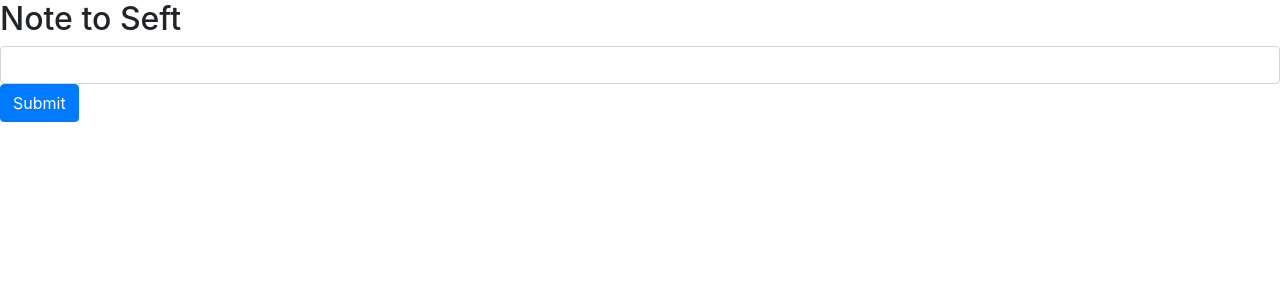
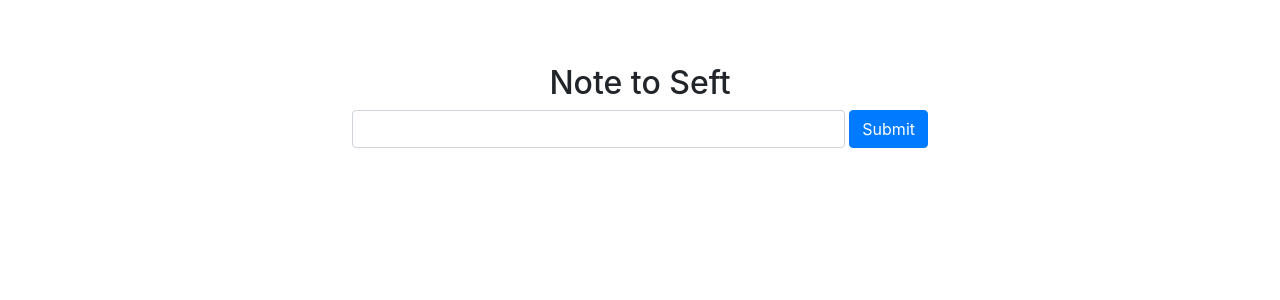
Before and after one commit to qtrangdo/React_Jest_Enzyme, a React (Create React App) app in the folder note_to_self/: page / in a window 1280 px wide. Shown: the top 300 px of the page. Built offline with nearby package versions, Linux system fonts and the light colour scheme.

Commit message:
Add styles

```diff
--- a/note_to_self/src/components/App.js
+++ b/note_to_self/src/components/App.js
@@ -21,8 +21,9 @@ class App extends Component {
     return (
       <div>
         <h2>Note to Seft</h2>
-        <Form>
+        <Form className="displayForm">
           <FormControl onChange={this.onChange}/>
+          &nbsp;
           <Button onClick={this.onClick}>Submit</Button>
         </Form>
       </div>
--- /dev/null
+++ b/note_to_self/src/index.css
@@ -0,0 +1,9 @@
+body {
+  text-align: center;
+  padding: 5%;
+}
+
+.displayForm {
+  display: flex;
+  margin: 0 25%;
+}
--- a/note_to_self/src/index.js
+++ b/note_to_self/src/index.js
@@ -1,6 +1,6 @@
 import React from 'react';
 import ReactDOM from 'react-dom';
-
+import './index.css';
 import App from './components/App';
 
 ReactDOM.render(
```
